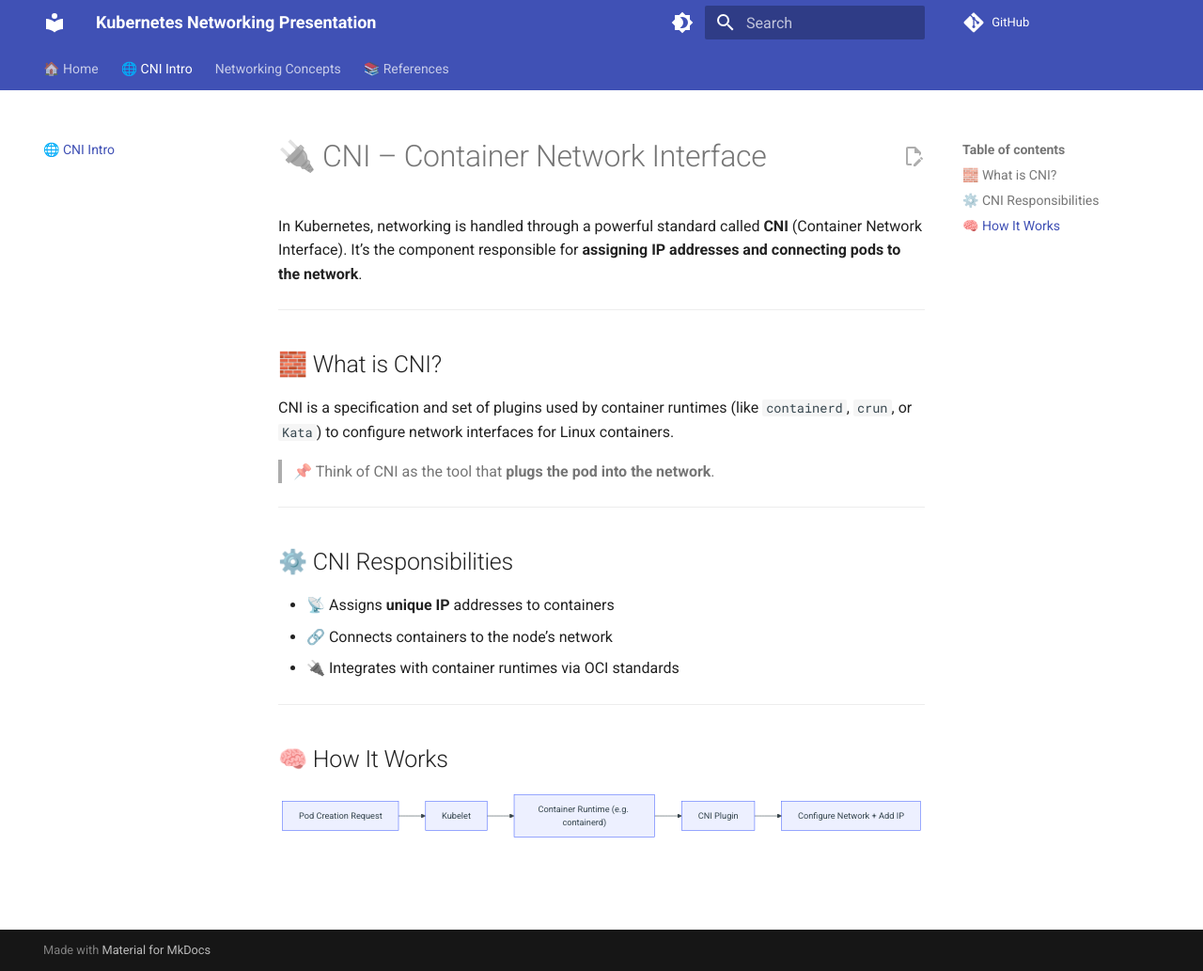
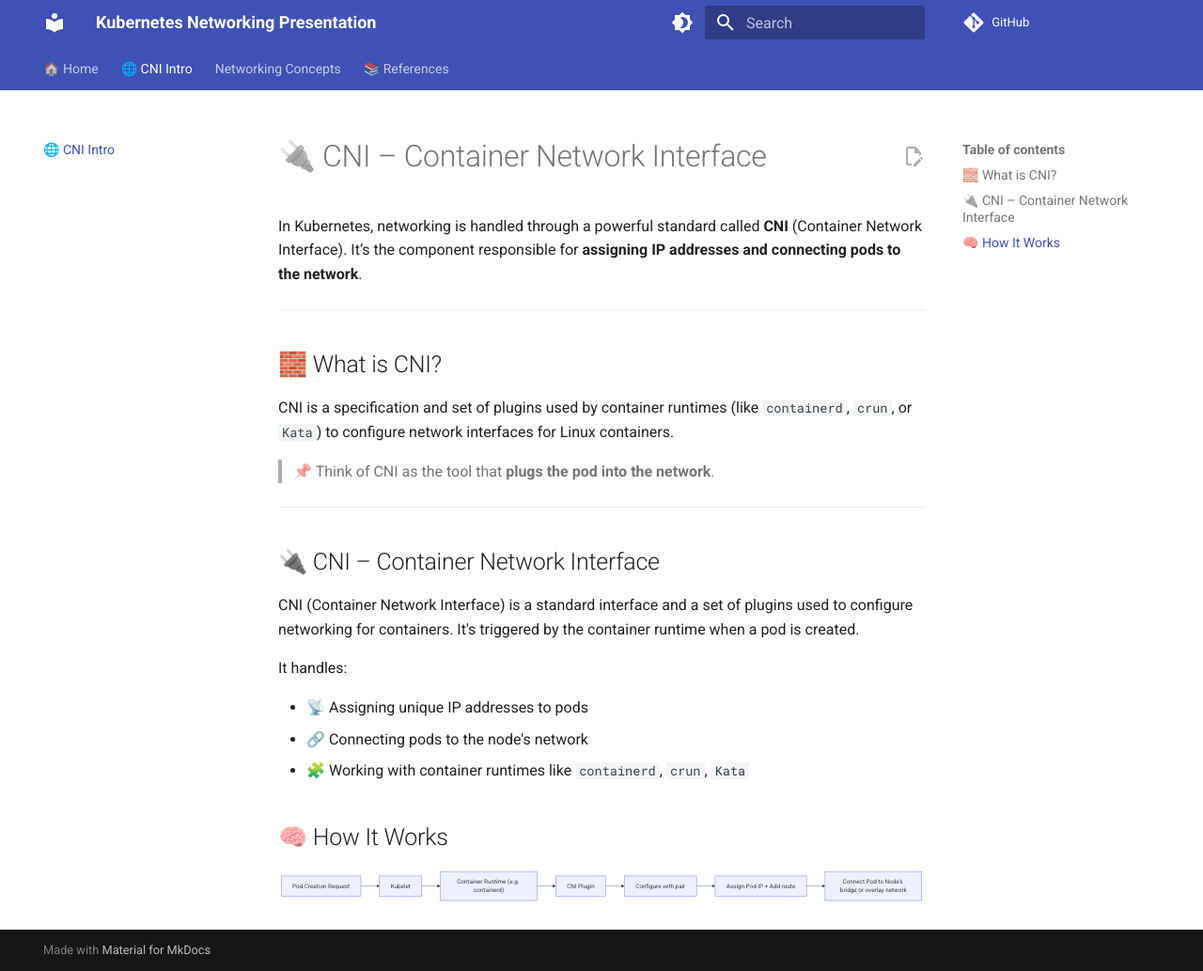
Before and after one commit to Nkwenti-Severian-Ndongtsop/k8s-networking-presentation, an MkDocs documentation site: the page built from docs/cni-intro.md, in a window 1280 px wide and 1033 px high. Shown: the whole window at 94% size. Built offline with MkDocs 1.6.1 and Material for MkDocs 9.7.7, drawn with Linux system fonts in a browser that asks for light colours; comment, search, counter and statistics services are not loaded.

Commit message:
Revise CNI section for clarity and consistency in responsibilities and functionality

````diff
--- a/docs/cni-intro.md
+++ b/docs/cni-intro.md
@@ -12,13 +12,15 @@ CNI is a specification and set of plugins used by container runtimes (like `cont
 
 ---
 
-## ⚙️ CNI Responsibilities
+## 🔌 CNI – Container Network Interface
 
-- 📡 Assigns **unique IP** addresses to containers
-- 🔗 Connects containers to the node’s network
-- 🔌 Integrates with container runtimes via OCI standards
+CNI (Container Network Interface) is a standard interface and a set of plugins used to configure networking for containers. It's triggered by the container runtime when a pod is created.
 
----
+It handles:
+
+- 📡 Assigning unique IP addresses to pods
+- 🔗 Connecting pods to the node's network
+- 🧩 Working with container runtimes like `containerd`, `crun`, `Kata`
 
 ## 🧠 How It Works
 
@@ -27,5 +29,7 @@ graph LR
   A[Pod Creation Request] --> B[Kubelet]
   B --> C["Container Runtime (e.g. containerd)"]
   C --> D[CNI Plugin]
-  D --> E[Configure Network + Add IP]
+  D --> E[Configure veth pair]
+  E --> F[Assign Pod IP + Add route]
+  F --> G[Connect Pod to Node's bridge or overlay network]
 ```
````
